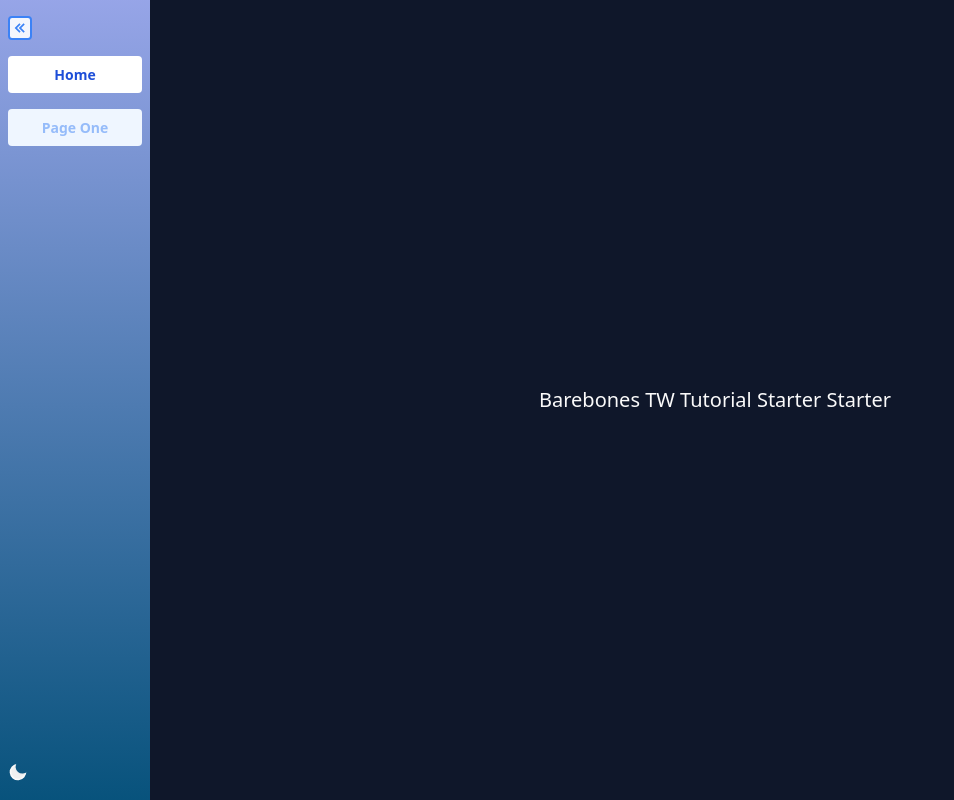
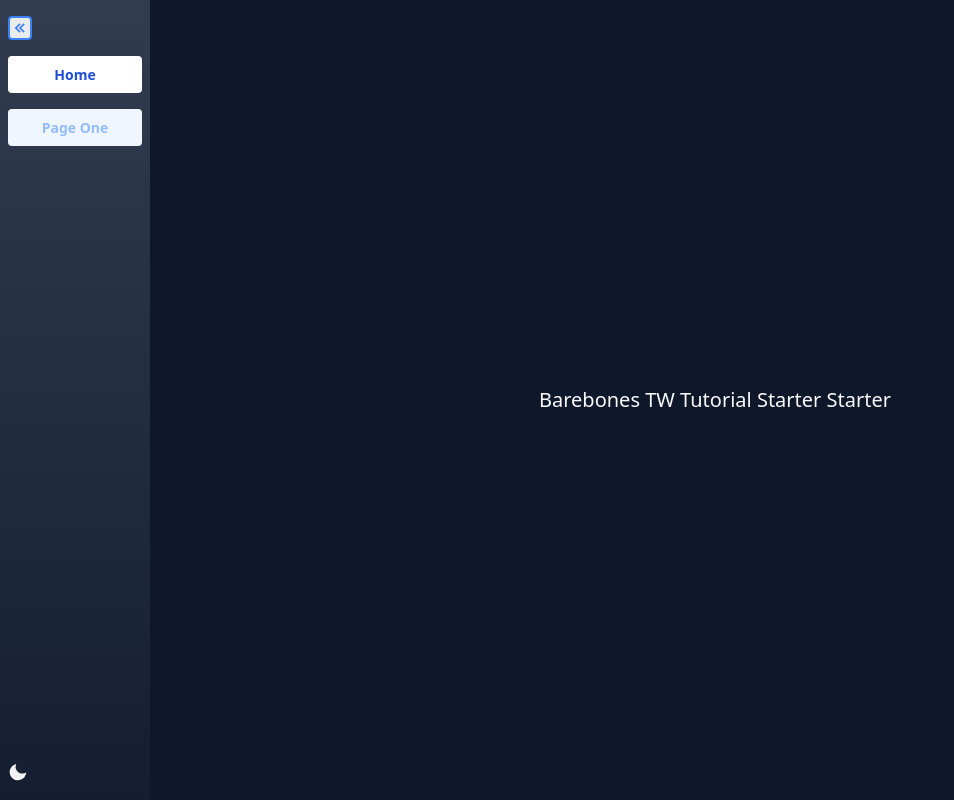
Before and after one commit to PaulHaze/nextjs-tutorial-starter, a Next.js app: page / in a window 1280 px wide. Shown: the whole page, without its empty margins (0-954 px from the left). Built offline with nearby package versions, Linux system fonts and the light colour scheme.

Commit message:
add dark gradient to sidebar

```diff
--- a/src/components/navigation/Nav.module.scss
+++ b/src/components/navigation/Nav.module.scss
@@ -1,5 +1,5 @@
 .sidebarContainer {
-  @apply flex min-h-[100vh] flex-col justify-between bg-gradient-to-b from-indigo-300/90 to-sky-800/90 p-5 px-2 py-4 transition-all;
+  @apply flex min-h-[100vh] flex-col justify-between bg-gradient-to-b from-indigo-300/90 to-sky-800/90 p-5 px-2 py-4;
 }
 
 .toggleBtnContainer {
--- a/src/components/navigation/NavBar.tsx
+++ b/src/components/navigation/NavBar.tsx
@@ -18,7 +18,7 @@ export function NavBar({ showNav, handleNavClick }: NavBarProps) {
     <NavLink key={r.key} linkRef={r.path} linkText={r.label} />
   ));
   return (
-    <nav className={styles.sidebarContainer}>
+    <nav className="sidebar-container">
       {/* NAV CONTAINER */}
       <div className="">
         {/* SHOW HIDE BUTTON */}
--- a/src/styles/main.scss
+++ b/src/styles/main.scss
@@ -3,9 +3,9 @@
 @tailwind utilities;
 
 @layer base {
-  * {
-    @apply transition-colors duration-200;
-  }
+  // * {
+  //   @apply transition-colors duration-100;
+  // }
   body {
     @apply bg-offwhite text-slate-900;
   }
@@ -30,6 +30,9 @@
 }
 
 @layer components {
+  .sidebar-container {
+    @apply flex min-h-[100vh] flex-col justify-between bg-gradient-to-b from-indigo-300/90 to-sky-800/90 p-5 px-2 py-4 dark:from-slate-500/40 dark:to-slate-800/40;
+  }
 }
 
 @layer utilities {
--- a/tailwind.config.js
+++ b/tailwind.config.js
@@ -2,7 +2,7 @@
 
 module.exports = {
   content: ['./src/**/*.{js,ts,jsx,tsx}'],
-  // darkMode: 'class',
+  darkMode: 'class',
   theme: {
     fontSize: {
       xs: '0.75rem',
```
